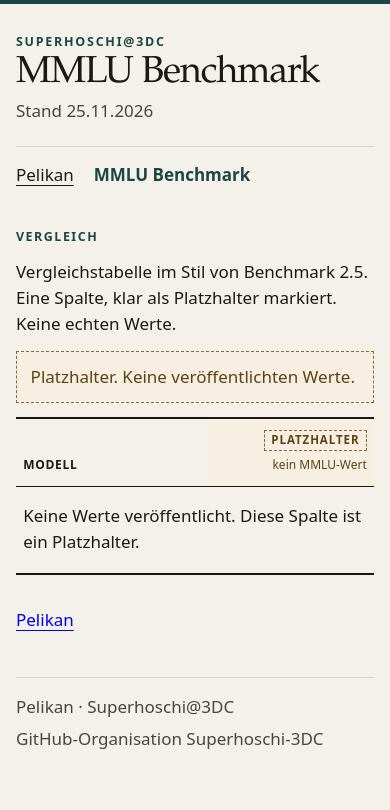
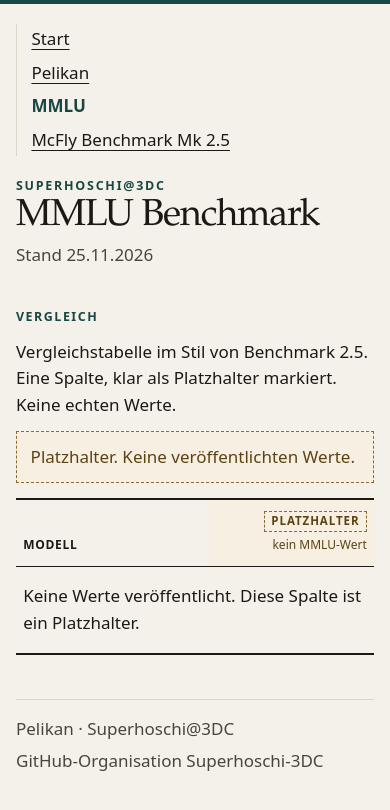
Before and after one commit to Superhoschi-3DC/McFly, a plain HTML site: page mmlu.html in a window 390 px wide. Drawn offline with Linux system fonts and the light colour scheme.

Commit message:
Move Pelikan off the start page and add a page tree.
index.html is now the German start page. Pelikan lives at pelikan.html, and every page links to Start, Pelikan, MMLU, and McFly Benchmark Mk 2.5 with relative paths.

Co-authored-by: Manfred2232 <Manfred2232@users.noreply.github.com>

```diff
--- a/mmlu.html
+++ b/mmlu.html
@@ -10,15 +10,20 @@
 </head>
 <body>
   <a class="skip" href="#inhalt">Zum Inhalt</a>
+  <div class="layout">
+    <nav class="tree" aria-label="Seiten">
+      <ul>
+        <li><a href="index.html">Start</a></li>
+        <li><a href="pelikan.html">Pelikan</a></li>
+        <li><a href="mmlu.html" aria-current="page">MMLU</a></li>
+        <li><a href="mk25.html">McFly Benchmark Mk 2.5</a></li>
+      </ul>
+    </nav>
     <div class="wrap">
       <header class="site-header">
         <p class="eyebrow">Superhoschi@3DC</p>
         <h1>MMLU Benchmark</h1>
         <p class="stand">Stand 25.11.2026</p>
-      <nav class="nav" aria-label="Seiten">
-        <a href="index.html">Pelikan</a>
-        <a href="mmlu.html" aria-current="page">MMLU Benchmark</a>
-      </nav>
       </header>
 
       <main id="inhalt">
@@ -45,8 +50,6 @@
             </table>
           </div>
         </section>
-
-      <p class="more"><a href="index.html">Pelikan</a></p>
       </main>
 
       <footer>
@@ -54,5 +57,6 @@
         <p>GitHub-Organisation Superhoschi-3DC</p>
       </footer>
     </div>
+  </div>
 </body>
 </html>
--- a/site.css
+++ b/site.css
@@ -60,10 +60,54 @@ body {
   color: var(--ink);
 }
 
+.layout {
+  display: grid;
+  grid-template-columns: 14rem minmax(0, 40rem);
+  column-gap: 2rem;
+  justify-content: center;
+  align-items: start;
+  width: min(58rem, calc(100% - 2rem));
+  margin-inline: auto;
+}
+
+.tree {
+  position: sticky;
+  top: 0;
+  padding-top: 1.75rem;
+}
+
+.tree ul {
+  list-style: none;
+  margin: 0;
+  padding: 0.15rem 0 0.15rem 0.9rem;
+  border-left: 1px solid var(--line);
+}
+
+.tree li + li {
+  margin-top: 0.45rem;
+}
+
+.tree a {
+  color: var(--ink);
+  text-decoration-thickness: 1px;
+  text-underline-offset: 0.22em;
+}
+
+.tree a[aria-current="page"] {
+  color: var(--accent);
+  font-weight: 600;
+  text-decoration: none;
+}
+
 .wrap {
   width: min(40rem, calc(100% - 2rem));
   margin-inline: auto;
   padding-block: 1.75rem 3rem;
+}
+
+.layout > .wrap {
+  width: auto;
+  margin-inline: 0;
 }
 
 .eyebrow,
@@ -393,6 +437,7 @@ footer a {
 }
 
 @media (max-width: 24rem) {
+  .layout,
   .wrap {
     width: min(40rem, calc(100% - 1.5rem));
   }
@@ -440,6 +485,34 @@ footer a {
   }
 }
 
+@media (min-width: 52.0625rem) {
+  .tree {
+    padding-top: 3rem;
+  }
+}
+
+@media (max-width: 52rem) {
+  .layout {
+    grid-template-columns: 1fr;
+    width: min(40rem, calc(100% - 2rem));
+  }
+
+  .tree {
+    position: static;
+    padding-top: 1.25rem;
+  }
+
+  .layout > .wrap {
+    padding-top: 1.25rem;
+  }
+}
+
+@media (max-width: 24rem) {
+  .layout {
+    width: min(40rem, calc(100% - 1.5rem));
+  }
+}
+
 @media (prefers-reduced-motion: reduce) {
   .copy:active,
   .filter button:active {
@@ -459,6 +532,10 @@ footer a {
     display: none;
   }
 
+  .tree {
+    position: static;
+  }
+
   .prompt-block,
   table,
   .banner {
```
Also changed, not shown: index.html (+17 -85 lines), mk25.html (added, +36 -0 lines), pelikan.html (added, +108 -0 lines). Lines whose indentation alone changed are shown as unchanged.
